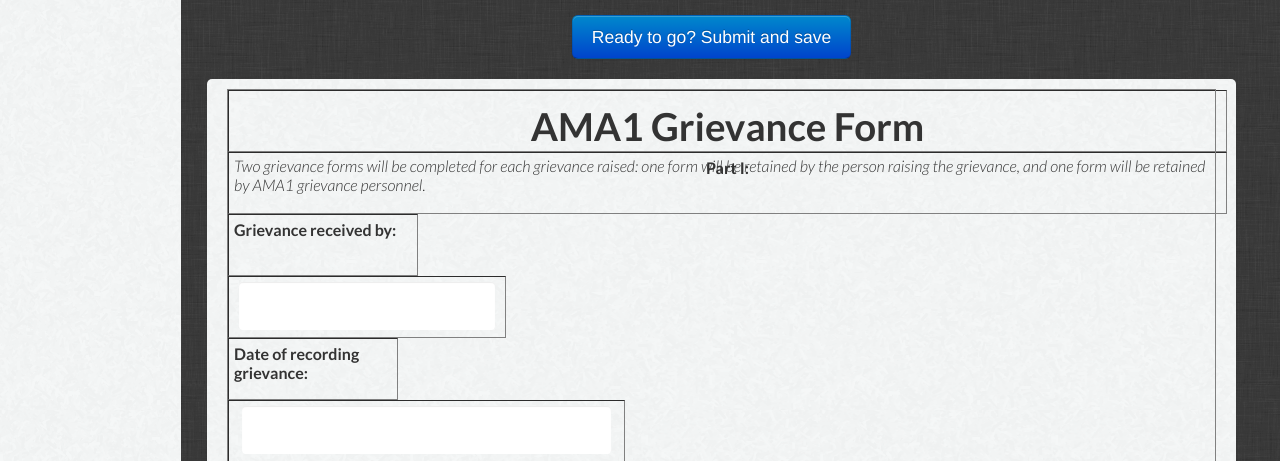
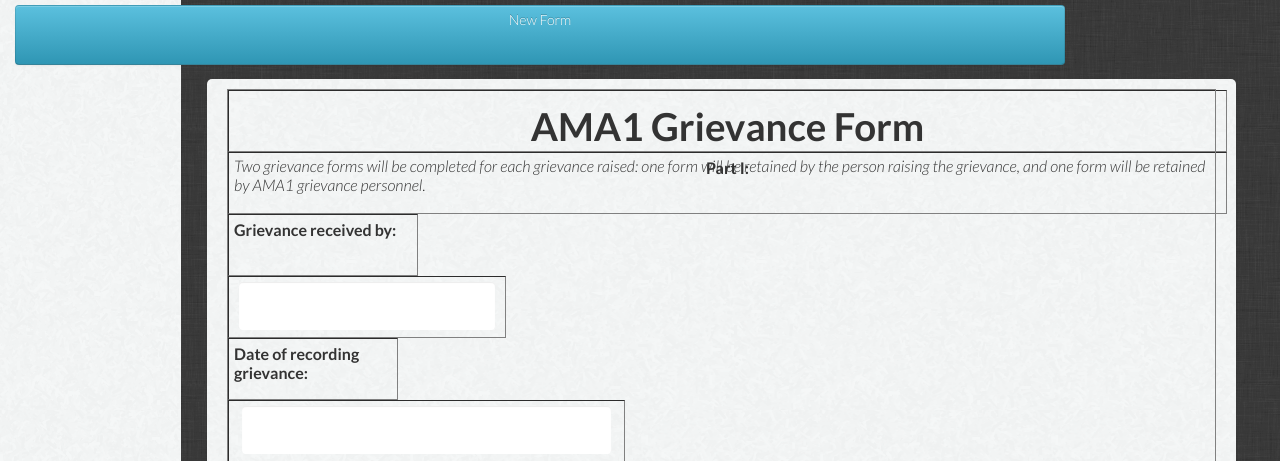
Before and after one commit to neelspatel/Tesselations_Admin, a Django app: page /data/AMA1/ in a window 1280 px wide. Shown: the top 461 px of the page. Run offline with Django 3.2, Linux system fonts and the light colour scheme; data that the repository does not hold is empty; some libraries are stand-ins or nearby versions.

Commit message:
displaying results

```diff
--- a/mysite/data/static/data/css/custom.css
+++ b/mysite/data/static/data/css/custom.css
@@ -87,3 +87,13 @@ tr {
     margin-top: 5px;
     margin-bottom: 5px;
 }
+
+.stickyTop {
+    position:fixed;
+    top:0px;
+    height: 50px;
+}
+
+.bottomPart {
+    margin-top: 50px;
+}
--- a/mysite/data/templates/data/list.html
+++ b/mysite/data/templates/data/list.html
@@ -1,5 +1,11 @@
-{% for current in list %}
-	<div class = "list-element btn btn-info" onclick = "loadData({{current.id}})">
-		Form {{current.id}}: {{current.data_created_date}}
-	</div>
-{% endfor %}
+<div class = "list-element btn btn-info stickyTop">
+	New Form
+</div>
+
+<div class = "bottomPart">
+	{% for current in list %}
+		<div class = "list-element btn btn-info" onclick = "loadData({{current.id}})">
+			Form {{current.id}}: {{current.data_created_date}}
+		</div>
+	{% endfor %}
+</div>
```
